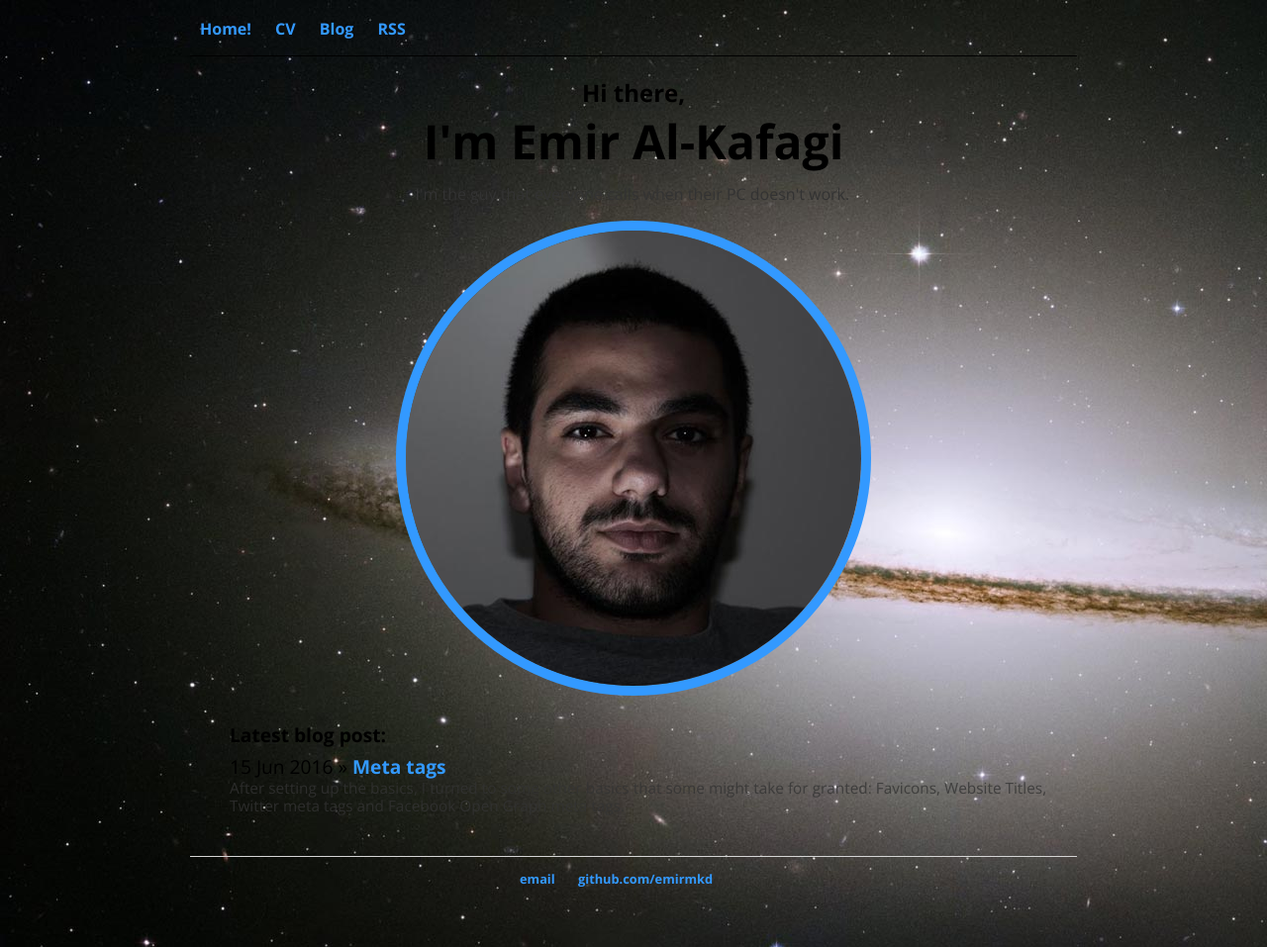
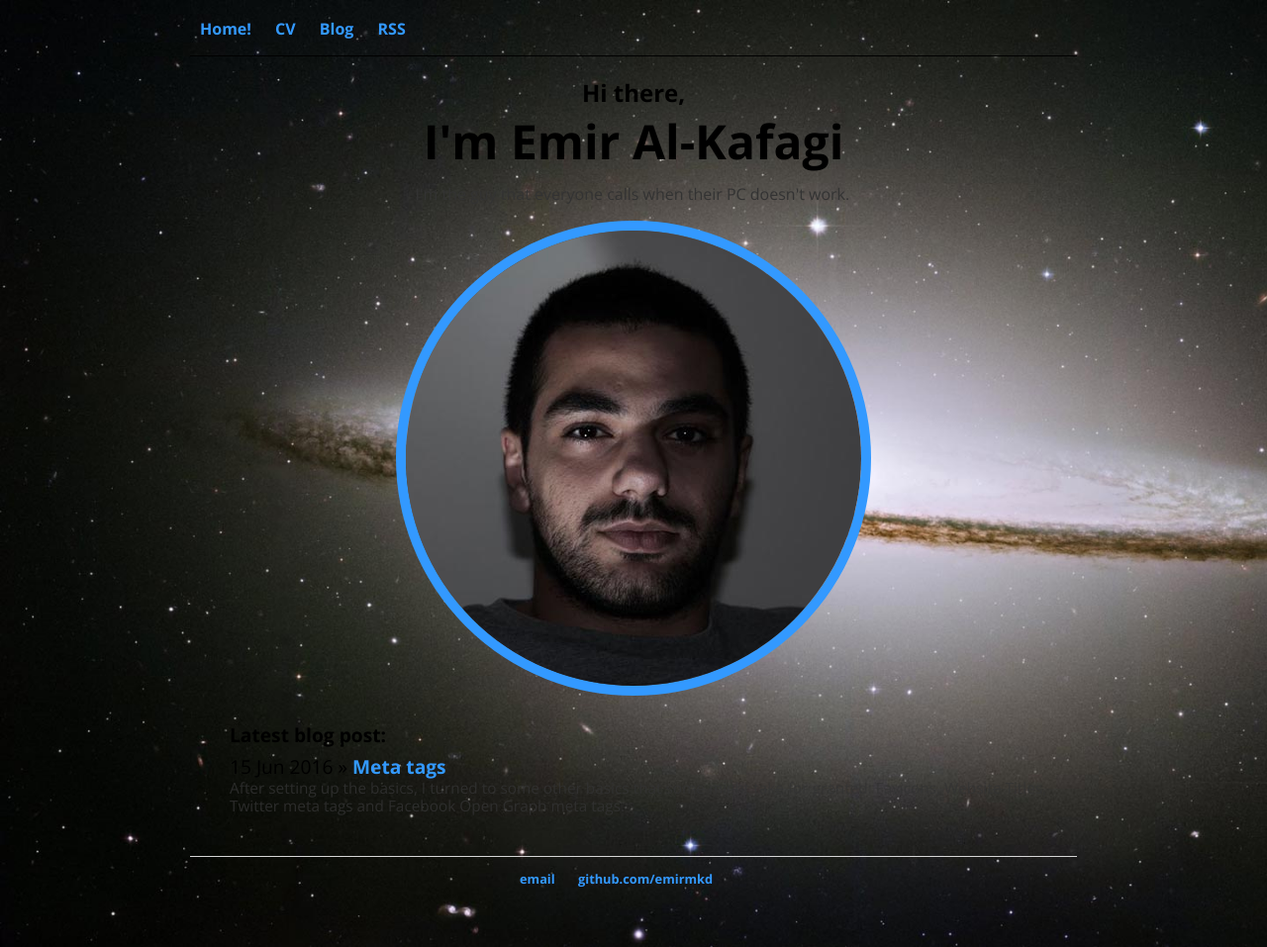
Before and after one commit to emirmkd/emirmkd.github.io, a Jekyll site: the page built from index.html, in a window 1280 px wide. Shown: the whole page at 99% size. Built offline with Jekyll 4.4.1, drawn with Linux system fonts in a browser that asks for light colours.

Commit message:
Update main.css

```diff
--- a/css/main.css
+++ b/css/main.css
@@ -3,10 +3,7 @@
     width: 70%;
     font-family: 'Open Sans', sans-serif;
     background-image: url(https://emiralkafagi.me/img/galaxy.jpg);
-}
-body img {
-     width: 100%;
-    height: auto;
+    background-size: cover;
 }
 nav {
   border-bottom: solid black 1px;
```
